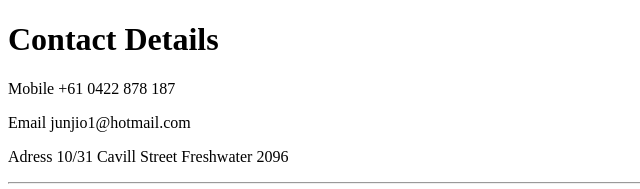
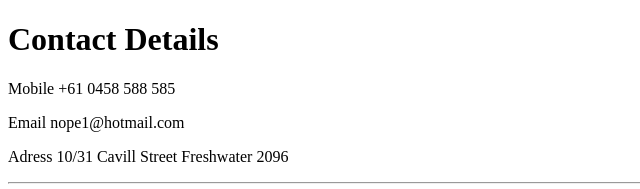
Before and after one commit to junjio1/cv, a plain HTML site: page Contact.html in a window 1280 px wide. Shown: the top 189 px of the page, 0-640 px from the left. Drawn offline with Linux system fonts and the light colour scheme.

Commit message:
update
email and tel

```diff
--- a/Contact.html
+++ b/Contact.html
@@ -6,8 +6,8 @@
   </head>
   <body>
     <h1>Contact Details</h1>
-    <p>Mobile +61 0422 878 187</p>
-    <p>Email junjio1@hotmail.com</p>
+    <p>Mobile +61 0458 588 585</p>
+    <p>Email nope1@hotmail.com</p>
     <p>Adress 10/31 Cavill Street Freshwater 2096</p>
 
     <hr>
```
